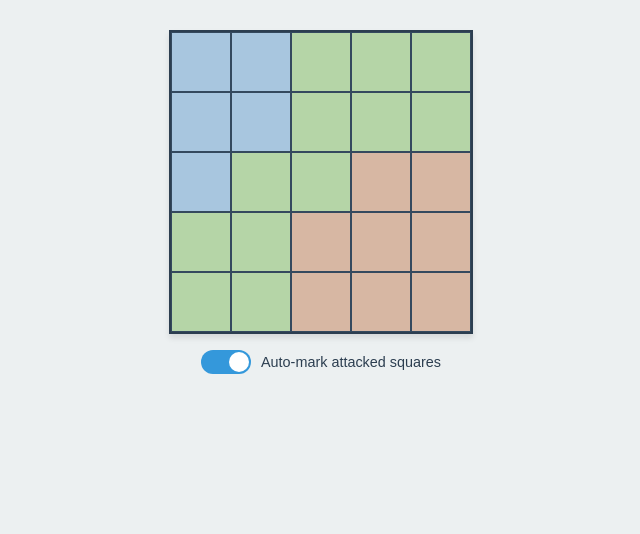
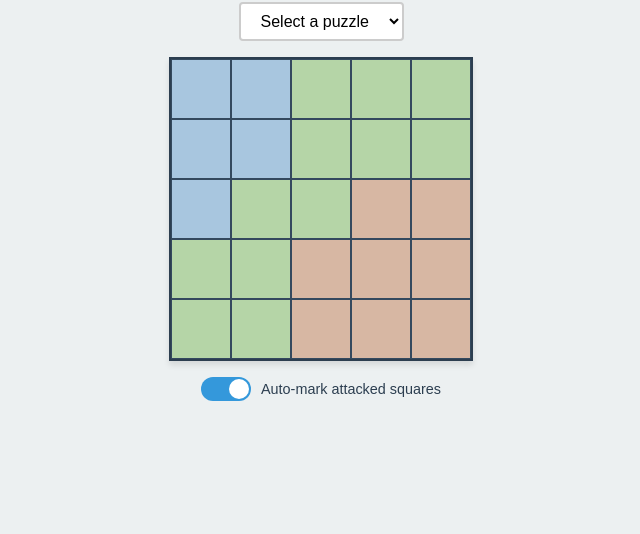
Before and after one commit to w3bdesign/queens-javascript, a website built with Vite: page queens-game/index.html in a window 1280 px wide. Shown: the part 266-800 px from the top of the page, without its empty margins (319-959 px from the left). Built offline with nearby package versions, Linux system fonts and the light colour scheme.

Commit message:
✨ feat: add puzzle selection and multiple puzzle layouts
Add multiple region layouts and puzzle selection dropdown to allow
players to choose from different pre-generated puzzles. Includes
puzzle generator improvements to create unique puzzle variations
with rotated and flipped layouts.

- Add puzzle selector dropdown to UI
- Create JSON file with multiple pre-generated puzzles
- Enhance puzzle generator with layout variations
- Add puzzle loading and switching functionality
- Update board to handle dynamic region layouts

```diff
--- a/queens-game/index.html
+++ b/queens-game/index.html
@@ -14,6 +14,11 @@
       </div>
 
       <div class="board-container">
+        <div class="game-controls">
+          <select id="puzzle-select" class="puzzle-select">
+            <option value="" disabled selected>Select a puzzle</option>
+          </select>
+        </div>
         <div id="game-board" class="game-board"></div>
         <div class="game-controls">
           <label class="toggle-switch">
--- /dev/null
+++ b/queens-game/public/puzzles/all-puzzles.json
@@ -0,0 +1,445 @@
+{
+  "count": 8,
+  "puzzles": [
+    {
+      "queens": [
+        {
+          "row": 0,
+          "col": 0
+        },
+        {
+          "row": 1,
+          "col": 3
+        },
+        {
+          "row": 3,
+          "col": 2
+        }
+      ],
+      "board": "Q . . . .\n. . . Q .\n. . . . .\n. . Q . .\n. . . . .",
+      "regions": [
+        [
+          3,
+          3,
+          1,
+          1,
+          1
+        ],
+        [
+          3,
+          3,
+          3,
+          1,
+          1
+        ],
+        [
+          3,
+          3,
+          2,
+          2,
+          2
+        ],
+        [
+          3,
+          2,
+          2,
+          2,
+          2
+        ],
+        [
+          2,
+          2,
+          2,
+          2,
+          2
+        ]
+      ],
+      "number": 1
+    },
+    {
+      "queens": [
+        {
+          "row": 0,
+          "col": 0
+        },
+        {
+          "row": 1,
+          "col": 3
+        },
+        {
+          "row": 4,
+          "col": 1
+        }
+      ],
+      "board": "Q . . . .\n. . . Q .\n. . . . .\n. . . . .\n. Q . . .",
+      "regions": [
+        [
+          2,
+          2,
+          3,
+          3,
+          3
+        ],
+        [
+          2,
+          2,
+          2,
+          3,
+          3
+        ],
+        [
+          1,
+          2,
+          2,
+          2,
+          3
+        ],
+        [
+          1,
+          1,
+          2,
+          2,
+          2
+        ],
+        [
+          1,
+          1,
+          1,
+          2,
+          2
+        ]
+      ],
+      "number": 2
+    },
+    {
+      "queens": [
+        {
+          "row": 0,
+          "col": 0
+        },
+        {
+          "row": 1,
+          "col": 3
+        },
+        {
+          "row": 3,
+          "col": 4
+        }
+      ],
+      "board": "Q . . . .\n. . . Q .\n. . . . .\n. . . . Q\n. . . . .",
+      "regions": [
+        [
+          3,
+          3,
+          3,
+          2,
+          2
+        ],
+        [
+          3,
+          3,
+          3,
+          2,
+          2
+        ],
+        [
+          3,
+          3,
+          2,
+          2,
+          2
+        ],
+        [
+          2,
+          2,
+          2,
+          1,
+          1
+        ],
+        [
+          2,
+          2,
+          1,
+          1,
+          1
+        ]
+      ],
+      "number": 3
+    },
+    {
+      "queens": [
+        {
+          "row": 0,
+          "col": 0
+        },
+        {
+          "row": 1,
+          "col": 2
+        },
+        {
+          "row": 2,
+          "col": 4
+        }
+      ],
+      "board": "Q . . . .\n. . Q . .\n. . . . Q\n. . . . .\n. . . . .",
+      "regions": [
+        [
+          2,
+          3,
+          3,
+          3,
+          3
+        ],
+        [
+          2,
+          2,
+          3,
+          3,
+          3
+        ],
+        [
+          2,
+          2,
+          2,
+          3,
+          1
+        ],
+        [
+          2,
+          2,
+          2,
+          1,
+          1
+        ],
+        [
+          2,
+          2,
+          2,
+          1,
+          1
+        ]
+      ],
+      "number": 4
+    },
+    {
+      "queens": [
+        {
+          "row": 0,
+          "col": 0
+        },
+        {
+          "row": 1,
+          "col": 2
+        },
+        {
+          "row": 3,
+          "col": 1
+        }
+      ],
+      "board": "Q . . . .\n. . Q . .\n. . . . .\n. Q . . .\n. . . . .",
+      "regions": [
+        [
+          1,
+          1,
+          1,
+          3,
+          3
+        ],
+        [
+          1,
+          1,
+          3,
+          3,
+          3
+        ],
+        [
+          2,
+          2,
+          2,
+          3,
+          3
+        ],
+        [
+          2,
+          2,
+          2,
+          2,
+          3
+        ],
+        [
+          2,
+          2,
+          2,
+          2,
+          2
+        ]
+      ],
+      "number": 5
+    },
+    {
+      "queens": [
+        {
+          "row": 0,
+          "col": 0
+        },
+        {
+          "row": 1,
+          "col": 3
+        },
+        {
+          "row": 2,
+          "col": 1
+        }
+      ],
+      "board": "Q . . . .\n. . . Q .\n. Q . . .\n. . . . .\n. . . . .",
+      "regions": [
+        [
+          2,
+          2,
+          2,
+          1,
+          1
+        ],
+        [
+          2,
+          2,
+          2,
+          1,
+          1
+        ],
+        [
+          3,
+          3,
+          2,
+          2,
+          1
+        ],
+        [
+          3,
+          3,
+          3,
+          2,
+          2
+        ],
+        [
+          3,
+          3,
+          3,
+          2,
+          2
+        ]
+      ],
+      "number": 6
+    },
+    {
+      "queens": [
+        {
+          "row": 0,
+          "col": 0
+        },
+        {
+          "row": 1,
+          "col": 4
+        },
+        {
+          "row": 3,
+          "col": 1
+        }
+      ],
+      "board": "Q . . . .\n. . . . Q\n. . . . .\n. Q . . .\n. . . . .",
+      "regions": [
+        [
+          2,
+          2,
+          2,
+          2,
+          2
+        ],
+        [
+          2,
+          2,
+          2,
+          2,
+          3
+        ],
+        [
+          2,
+          2,
+          2,
+          3,
+          3
+        ],
+        [
+          1,
+          1,
+          3,
+          3,
+          3
+        ],
+        [
+          1,
+          1,
+          1,
+          3,
+          3
+        ]
+      ],
+      "number": 7
+    },
+    {
+      "queens": [
+        {
+          "row": 0,
+          "col": 0
+        },
+        {
+          "row": 2,
+          "col": 1
+        },
+        {
+          "row": 3,
+          "col": 4
+        }
+      ],
+      "board": "Q . . . .\n. . . . .\n. Q . . .\n. . . . Q\n. . . . .",
+      "regions": [
+        [
+          2,
+          2,
+          2,
+          2,
+          2
+        ],
+        [
+          3,
+          2,
+          2,
+          2,
+          2
+        ],
+        [
+          3,
+          3,
+          2,
+          2,
+          2
+        ],
+        [
+          3,
+          3,
+          3,
+          1,
+          1
+        ],
+        [
+          3,
+          3,
+          1,
+          1,
+          1
+        ]
+      ],
+      "number": 8
+    }
+  ]
+}
--- a/queens-game/src/board.ts
+++ b/queens-game/src/board.ts
@@ -20,8 +20,7 @@ export class Board {
   private boardElement: HTMLElement;
   private autoXMode: boolean = true;
   private solution: BoardPosition[] | null = null;
-
-  private readonly colorRegions: number[][] = [
+  private currentRegions: number[][] = [
     [1, 1, 2, 2, 2],
     [1, 1, 2, 2, 2],
     [1, 2, 2, 3, 3],
@@ -47,22 +46,67 @@ export class Board {
       });
     }
 
+    // Set up puzzle selector
+    const selector = document.getElementById('puzzle-select') as HTMLSelectElement;
+    if (selector) {
+      selector.addEventListener('change', () => {
+        const puzzleNumber = parseInt(selector.value);
+        if (!isNaN(puzzleNumber)) {
+          this.loadPuzzle(puzzleNumber);
+        }
+      });
+    }
+
     this.initializeBoard();
-
-    // Load test puzzle
-    this.loadPuzzle();
+    this.loadPuzzles();
   }
 
   /**
-   * Loads a puzzle from JSON and stores the solution
+   * Loads all available puzzles and populates the selector
    */
-  private async loadPuzzle(): Promise<void> {
+  private async loadPuzzles(): Promise<void> {
     try {
-      const response = await fetch('/puzzles/test-puzzle.json');
-      const puzzle = await response.json();
-      this.solution = puzzle.queens;
-      console.log('Puzzle loaded successfully:', puzzle);
-      console.log('Solution stored:', this.solution);
+      const response = await fetch('/puzzles/all-puzzles.json');
+      const data = await response.json();
+
+      // Populate puzzle selector
+      const selector = document.getElementById('puzzle-select') as HTMLSelectElement;
+      if (selector) {
+        data.puzzles.forEach((puzzle: any) => {
+          const option = document.createElement('option');
+          option.value = puzzle.number.toString();
+          option.textContent = `Puzzle ${puzzle.number}`;
+          selector.appendChild(option);
+        });
+      }
+    } catch (error) {
+      console.error('Failed to load puzzles:', error);
+    }
+  }
+
+  /**
+   * Loads a specific puzzle by number
+   */
+  private async loadPuzzle(puzzleNumber: number): Promise<void> {
+    try {
+      const response = await fetch('/puzzles/all-puzzles.json');
+      const data = await response.json();
+      const puzzle = data.puzzles.find((p: any) => p.number === puzzleNumber);
+
+      if (puzzle) {
+        // Reset board
+        this.boardState = this.createEmptyBoard();
+        this.boardElement.innerHTML = '';
+
+        // Update solution and regions
+        this.solution = puzzle.queens;
+        this.currentRegions = puzzle.regions;
+
+        // Reinitialize board with new regions
+        this.initializeBoard();
+
+        console.log('Puzzle loaded successfully:', puzzle);
+      }
     } catch (error) {
       console.error('Failed to load puzzle:', error);
     }
@@ -110,6 +154,11 @@ export class Board {
    * Initializes the game board by creating cells and adding event listeners
    */
   private initializeBoard(): void {
+    if (!this.currentRegions) {
+      console.error('No regions loaded');
+      return;
+    }
+
     for (let row = 0; row < Board.BOARD_SIZE; row++) {
       for (let col = 0; col < Board.BOARD_SIZE; col++) {
         const cell = this.createBoardCell({ row, col });
@@ -126,7 +175,7 @@ export class Board {
     const cell = document.createElement('div');
 
     // Set cell properties
-    cell.className = `cell region-${this.colorRegions[row][col]}`;
+    cell.className = `cell region-${this.currentRegions![row][col]}`;
     cell.dataset.row = row.toString();
     cell.dataset.col = col.toString();
 
@@ -222,7 +271,7 @@ export class Board {
           const sameRow = r === row;
           const sameCol = c === col;
           const sameDiagonal = Math.abs(row - r) === Math.abs(col - c);
-          const sameRegion = this.colorRegions[r][c] === this.colorRegions[row][col];
+          const sameRegion = this.currentRegions![r][c] === this.currentRegions![row][col];
 
           if (sameRow || sameCol || sameDiagonal || sameRegion) {
             this.placeX(position);
@@ -248,14 +297,10 @@ export class Board {
       this.removeQueen(position);
     } else if (this.boardState[row][col] === Board.X_SYMBOL) {
       // Show invalid placement message for X markers
-
-
       this.showInvalidPlacement(
         position,
         'Cannot place queen on attacked square (Left click to remove marker)'
       );
-
-
     } else {
       // Try to place new queen on empty square
       const validation = this.validateQueenPlacement(position);
@@ -267,7 +312,6 @@ export class Board {
       }
     }
   }
-
 
   /**
    * Places a queen on the board at the specified position
@@ -307,7 +351,7 @@ export class Board {
         const sameRow = r === row;
         const sameCol = c === col;
         const sameDiagonal = Math.abs(row - r) === Math.abs(col - c);
-        const sameRegion = this.colorRegions[r][c] === this.colorRegions[row][col];
+        const sameRegion = this.currentRegions![r][c] === this.currentRegions![row][col];
 
         if (sameRow || sameCol || sameDiagonal || sameRegion) {
           this.placeX(position);
@@ -446,11 +490,11 @@ export class Board {
    */
   private validateColorRegion(position: BoardPosition): BoardValidation {
     const { row, col } = position;
-    const region = this.colorRegions[row][col];
+    const region = this.currentRegions![row][col];
 
     for (let r = 0; r < Board.BOARD_SIZE; r++) {
       for (let c = 0; c < Board.BOARD_SIZE; c++) {
-        if (this.colorRegions[r][c] === region && this.boardState[r][c] === Board.QUEEN_SYMBOL) {
+        if (this.currentRegions![r][c] === region && this.boardState[r][c] === Board.QUEEN_SYMBOL) {
           return {
             isValid: false,
             reason: 'Color region already contains a queen',
@@ -506,13 +550,13 @@ export class Board {
     }
 
     // Check if we have the right number of queens (one per region)
-    const uniqueRegions = new Set(this.colorRegions.flat());
+    const uniqueRegions = new Set(this.currentRegions!.flat());
     if (currentQueens.length !== uniqueRegions.size) return;
 
     // Check if each queen is in a unique region
     const queenRegions = new Set();
     for (const queen of currentQueens) {
-      const region = this.colorRegions[queen.row][queen.col];
+      const region = this.currentRegions![queen.row][queen.col];
       if (queenRegions.has(region)) return;
       queenRegions.add(region);
     }
--- a/queens-game/src/style.css
+++ b/queens-game/src/style.css
@@ -393,10 +393,31 @@ button:active {
 
 /* Game controls */
 .game-controls {
-  margin-top: 1rem;
+  margin: 1rem 0;
   display: flex;
   justify-content: center;
   align-items: center;
+  gap: 1rem;
+}
+
+.puzzle-select {
+  padding: 0.5rem 1rem;
+  font-size: 1rem;
+  border: 2px solid #ccc;
+  border-radius: 4px;
+  background-color: white;
+  cursor: pointer;
+  transition: border-color 0.2s;
+}
+
+.puzzle-select:hover {
+  border-color: #007bff;
+}
+
+.puzzle-select:focus {
+  outline: none;
+  border-color: #007bff;
+  box-shadow: 0 0 0 2px rgba(0, 123, 255, 0.25);
 }
 
 /* Toggle switch */
```
Also changed, not shown: queens-game/scripts/puzzle-generator.js (+117 -26 lines).
